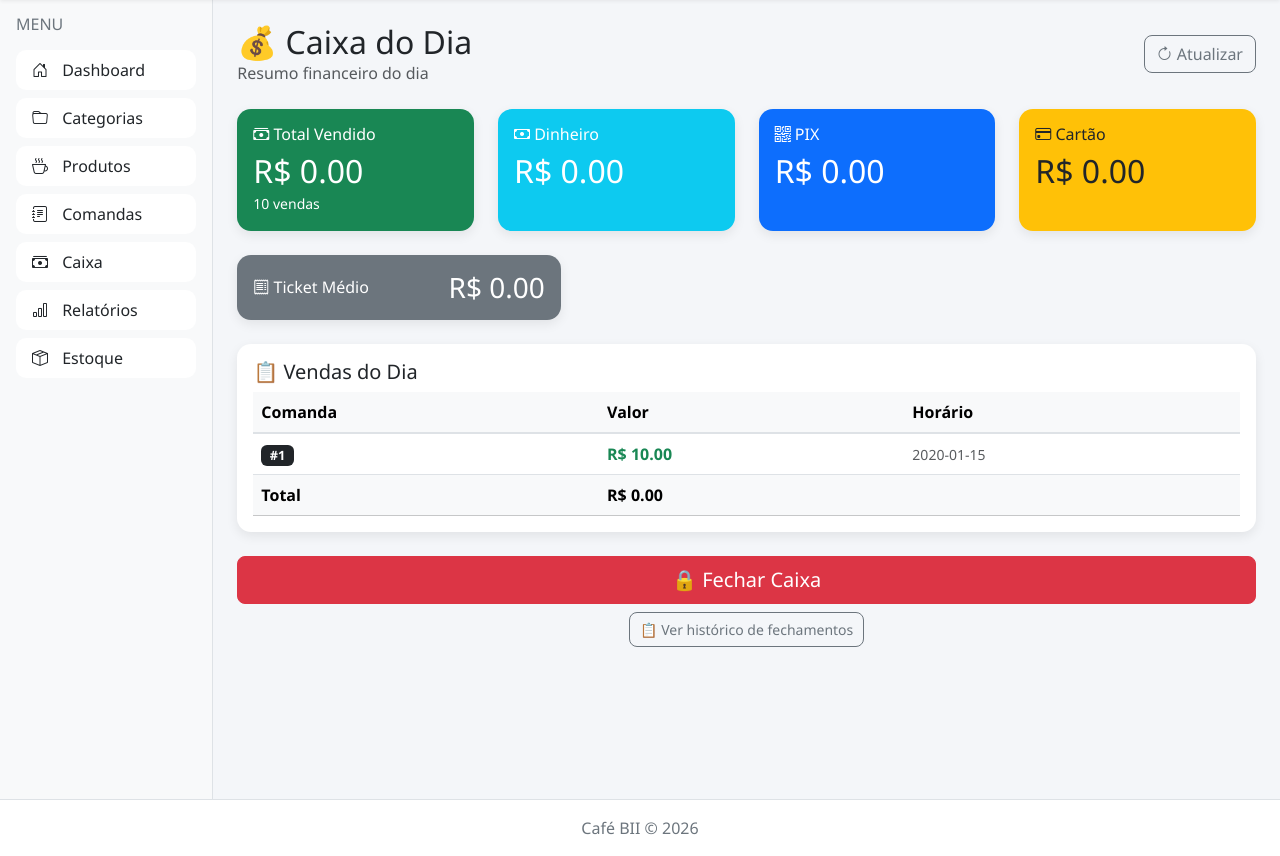
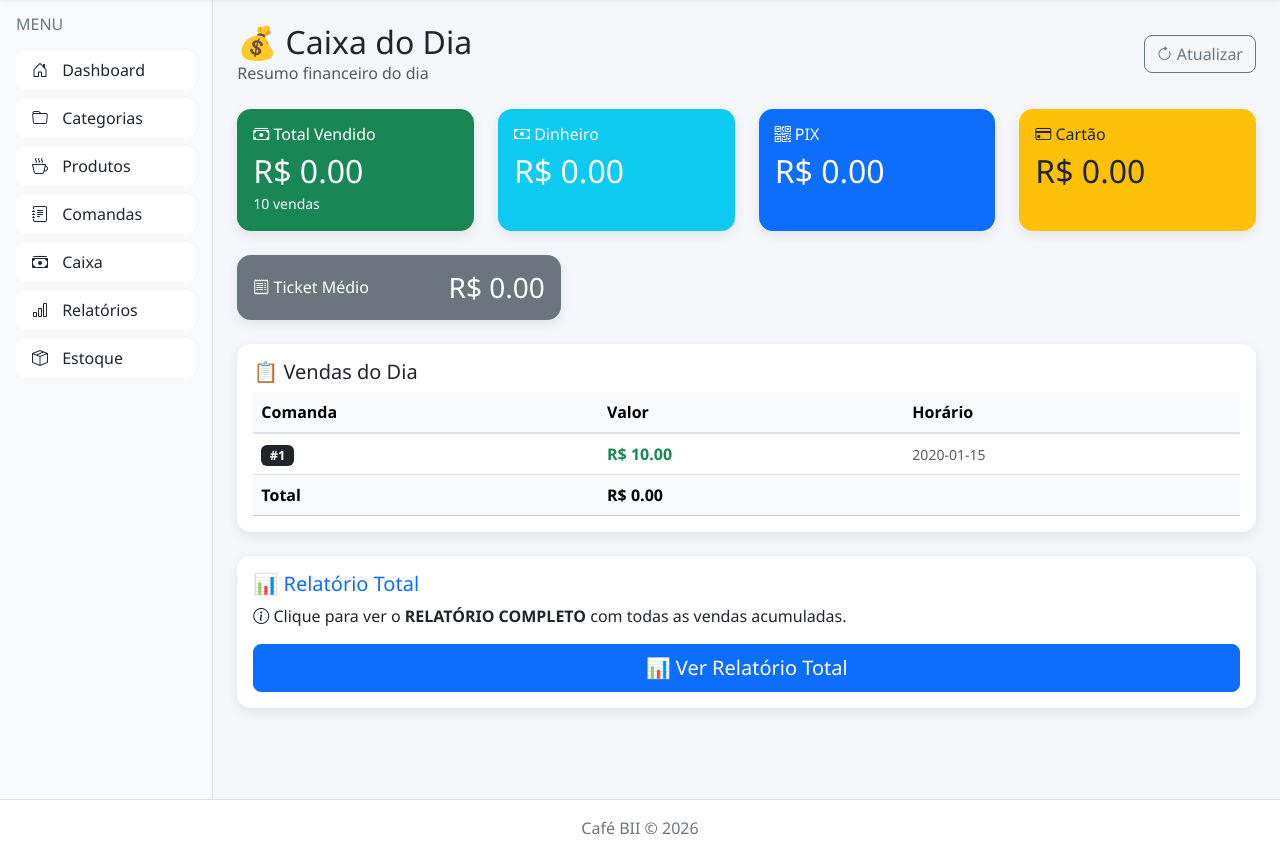
Before and after one commit to blackfemto/Cafe_BII, a Python web app: template templates/caixa.html in a window 1280 px wide. Shown: the part 61-917 px from the top of the page. Run offline with Jinja, Linux system fonts and the light colour scheme; the template is opened without the code that fills it: most values are stand-ins (such as "Sample title", 1, 10 or a date in 2020).

Commit message:
FIX: Remove botão de histórico de fechamentos e mantém apenas Relatório Total

```diff
--- a/templates/caixa.html
+++ b/templates/caixa.html
@@ -115,59 +115,7 @@
     </div>
 </div>
 
-<!-- BOTÃO DE FECHAMENTO (UMA VEZ) -->
-<div class="row mt-4">
-    <div class="col-md-12">
-        <form method="post" action="/caixa/fechar"
-              onsubmit="return confirm('Confirmar fechamento do caixa? Isso vai gerar um relatório do dia.')">
-            <button type="submit" class="btn btn-danger btn-lg w-100">
-                🔒 Fechar Caixa
-            </button>
-        </form>
-        <div class="mt-2 text-center">
-            <a href="/caixa/fechamentos" class="btn btn-outline-secondary btn-sm">
-                📋 Ver histórico de fechamentos
-            </a>
-        </div>
-    </div>
-</div>
-
-{% endblock %}
-
-<!-- Adicionar no topo, abaixo do título -->
-<div class="alert alert-info">
-    <i class="bi bi-info-circle"></i>
-    Mostrando vendas <strong>após o último fechamento</strong>.
-    <a href="/caixa/fechamentos" class="alert-link">Ver histórico</a>
-</div>
-
-<!-- Botão de Fechamento -->
-<div class="row mt-4">
-    <div class="col-md-12">
-        <div class="card border-primary">
-            <div class="card-body">
-                <h5 class="card-title text-primary">📊 Gerar Relatório Completo</h5>
-                <p class="card-text">
-                    <i class="bi bi-info-circle"></i>
-                    Este relatório vai mostrar o <strong>TOTAL DE TODAS AS VENDAS</strong> acumuladas.
-                </p>
-                <form method="post" action="/caixa/fechar"
-                      onsubmit="return confirm('Gerar relatório com todas as vendas?')">
-                    <button type="submit" class="btn btn-primary btn-lg w-100">
-                        📊 Gerar Relatório
-                    </button>
-                </form>
-                <div class="mt-2 text-center">
-                    <a href="/caixa/fechamentos" class="btn btn-outline-secondary btn-sm">
-                        📋 Ver histórico de relatórios
-                    </a>
-                </div>
-            </div>
-        </div>
-    </div>
-</div>
-
-<!-- Botão Gerar Relatório -->
+<!-- Botão Relatório Total -->
 <div class="row mt-4">
     <div class="col-md-12">
         <div class="card border-primary">
@@ -184,3 +132,5 @@
         </div>
     </div>
 </div>
+
+{% endblock %}
```
